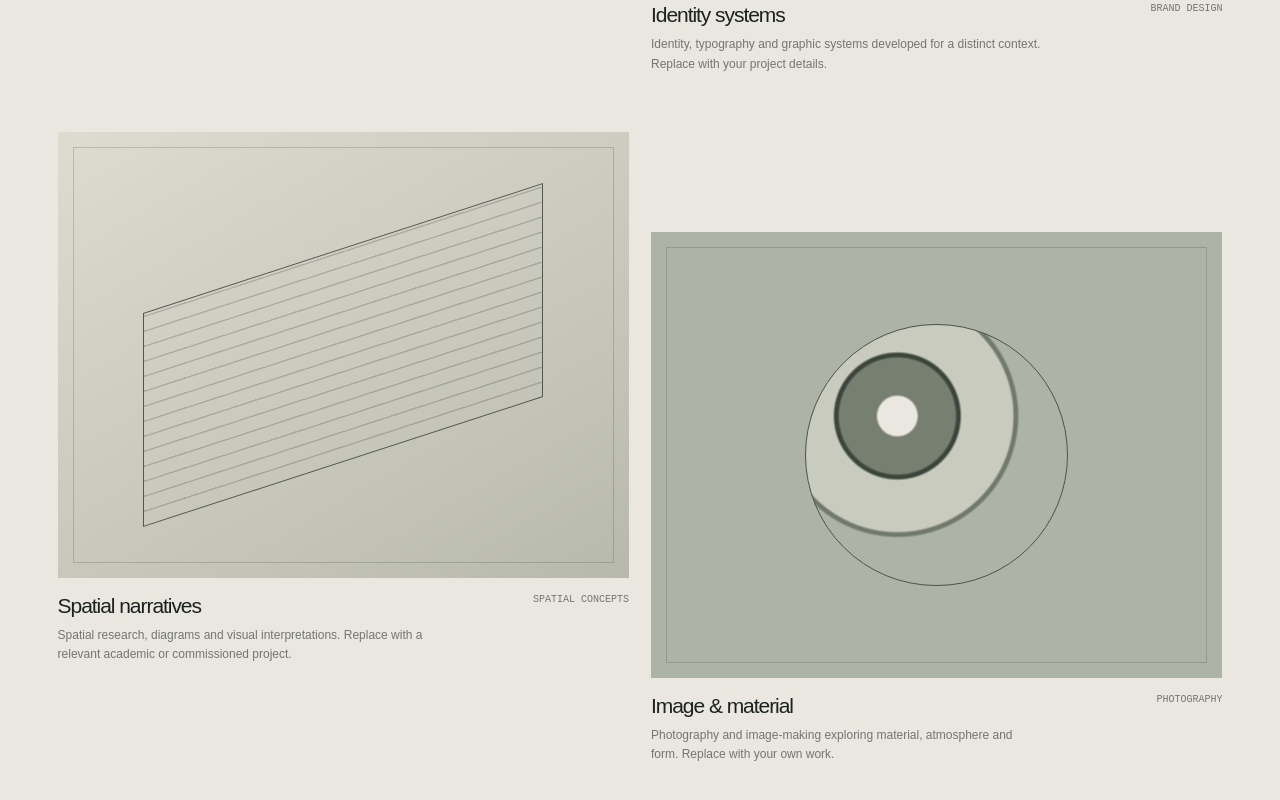
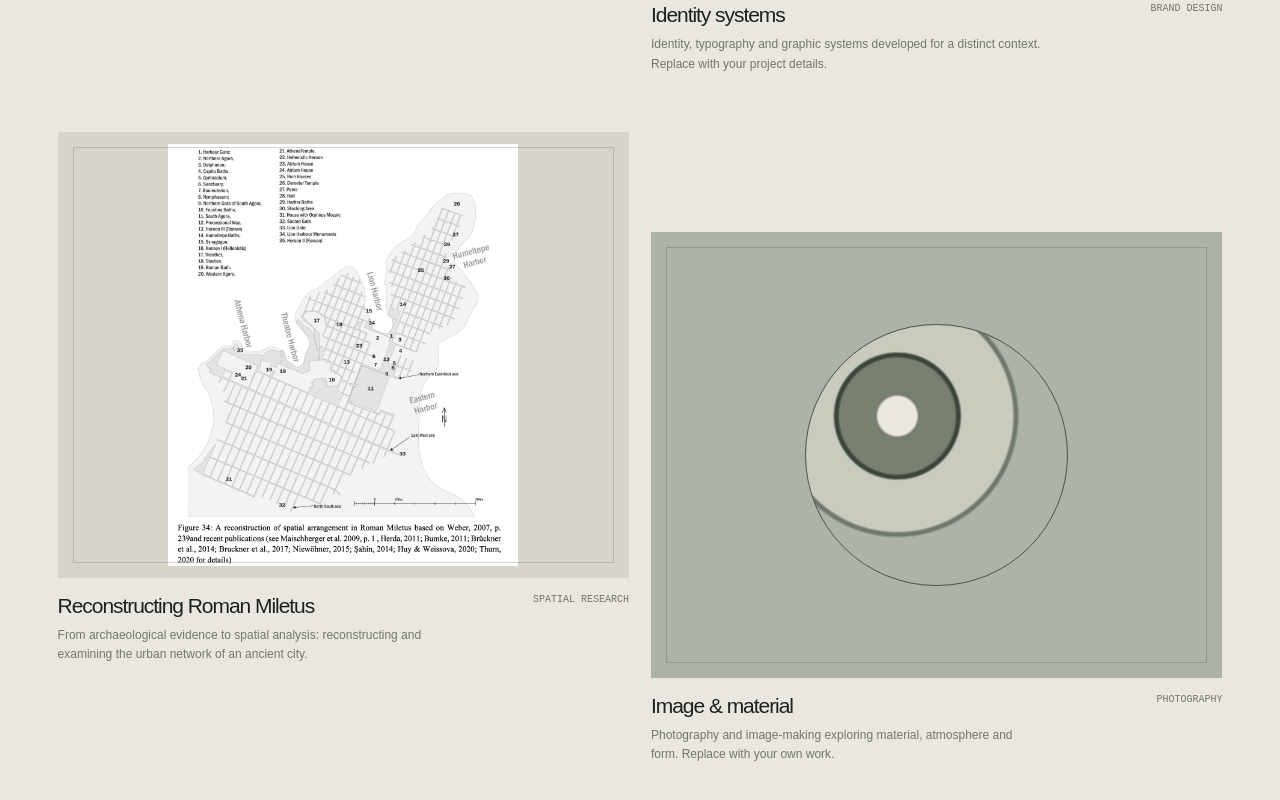
Before and after one commit to alponuru/riss, a plain HTML site: page index.html in a window 1280 px wide. Shown: the part 1518-2318 px from the top of the page. Drawn offline with Linux system fonts and the light colour scheme.

Commit message:
Feature Miletus project on RISS homepage

```diff
--- a/index.html
+++ b/index.html
@@ -66,7 +66,7 @@
     <section class="section" id="work"><div class="section-head reveal"><h2>Selected work</h2><span class="index">01 / Portfolio</span></div><div class="project-grid">
       <article class="project reveal"><div class="project-visual visual-a"><div class="shape"></div></div><div class="project-meta"><div class="project-title">Visual communication</div><div class="project-type">Graphic design</div></div><p class="project-note">A selection of promotional and communication design. Replace this placeholder with a specific project and your role.</p></article>
       <article class="project reveal"><div class="project-visual visual-b"><div class="shape">Aa</div></div><div class="project-meta"><div class="project-title">Identity systems</div><div class="project-type">Brand design</div></div><p class="project-note">Identity, typography and graphic systems developed for a distinct context. Replace with your project details.</p></article>
-      <article class="project reveal"><div class="project-visual visual-c"><div class="shape"></div></div><div class="project-meta"><div class="project-title">Spatial narratives</div><div class="project-type">Spatial concepts</div></div><p class="project-note">Spatial research, diagrams and visual interpretations. Replace with a relevant academic or commissioned project.</p></article>
+      <article class="project reveal"><a href="miletus.html" aria-label="View Reconstructing Roman Miletus project"><div class="project-visual" style="background:#d7d5cb"><img src="images/miletus/fig-34-roman-miletus-reconstruction.png" alt="Spatial reconstruction of Roman Miletus" style="width:100%;height:100%;object-fit:contain;padding:12px"></div></a><div class="project-meta"><a class="project-title" href="miletus.html">Reconstructing Roman Miletus</a><div class="project-type">Spatial research</div></div><p class="project-note">From archaeological evidence to spatial analysis: reconstructing and examining the urban network of an ancient city.</p></article>
       <article class="project reveal"><div class="project-visual visual-d"><div class="shape"></div></div><div class="project-meta"><div class="project-title">Image & material</div><div class="project-type">Photography</div></div><p class="project-note">Photography and image-making exploring material, atmosphere and form. Replace with your own work.</p></article>
     </div></section>
     <section class="section" id="services"><div class="section-head reveal"><h2>What I do</h2><span class="index">02 / Services</span></div><div class="services">
```
